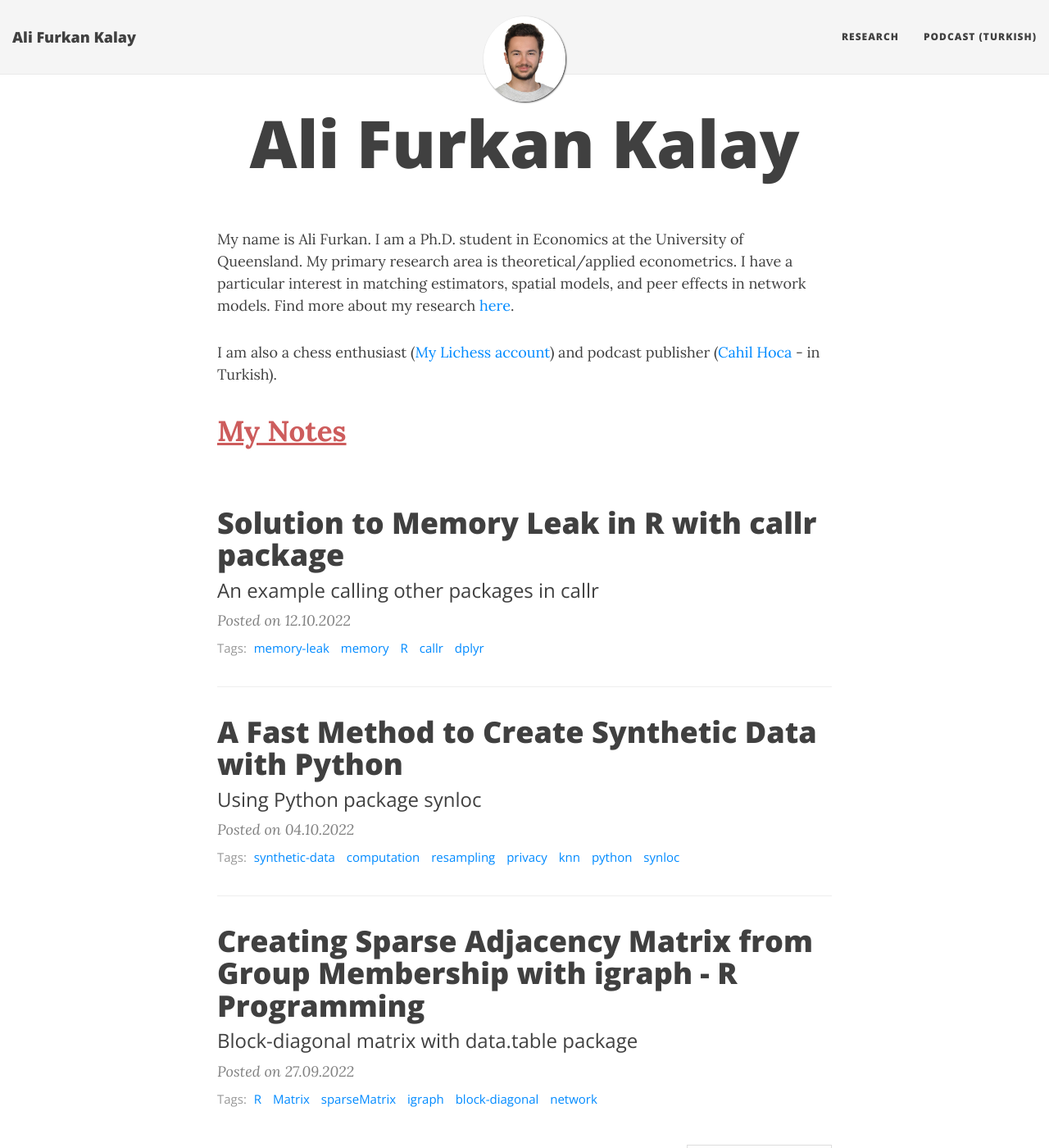
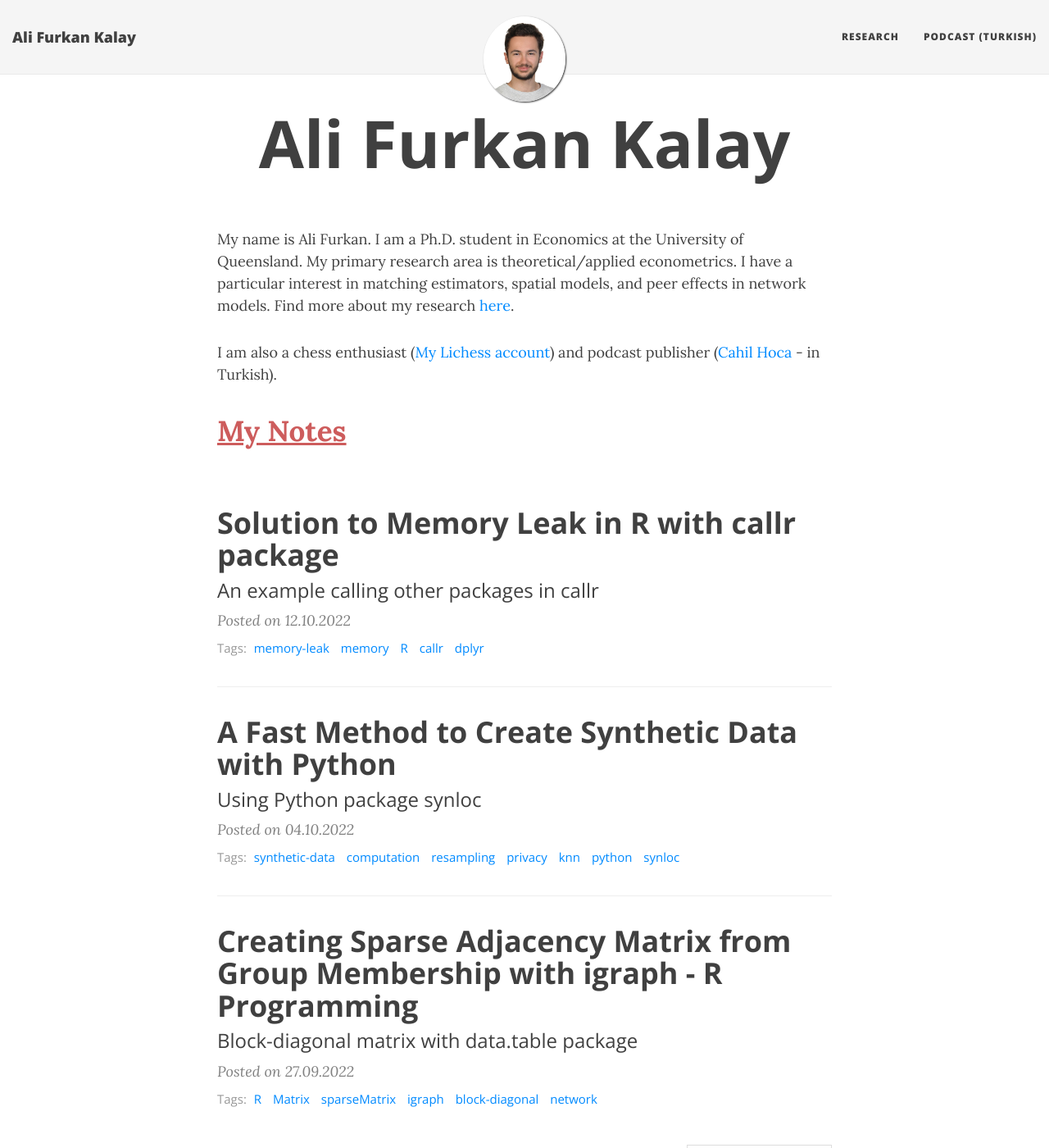
Before and after one commit to alfurka/alfurka.github.io, a Jekyll site: the page built from index.html, in a window 1280 px wide and 1400 px high. Shown: the whole window at 82% size. Built offline with Jekyll 4.4.1, drawn with Linux system fonts in a browser that asks for light colours; nearby versions of some CDN libraries; the list of posts is cut into pages by our own code.

Commit message:
Update main.css

```diff
--- a/css/main.css
+++ b/css/main.css
@@ -23,7 +23,7 @@ p {
 }
 h1,h2,h3,h4,h5,h6 {
   font-family: 'Open Sans', 'Helvetica Neue', Helvetica, Arial, sans-serif;
-  font-weight: 800;
+  font-weight: 700;
 }
 a {
   color: {{ site.link-col }};
```
